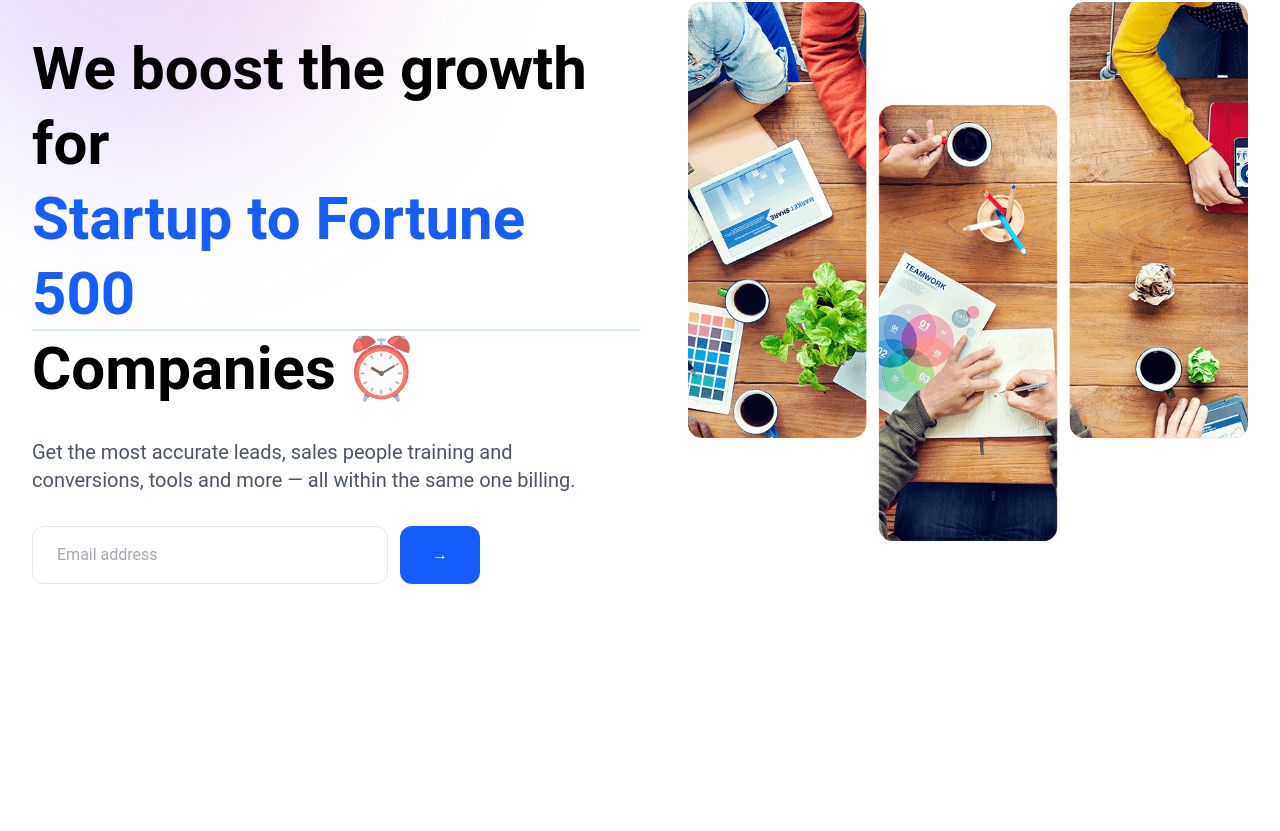
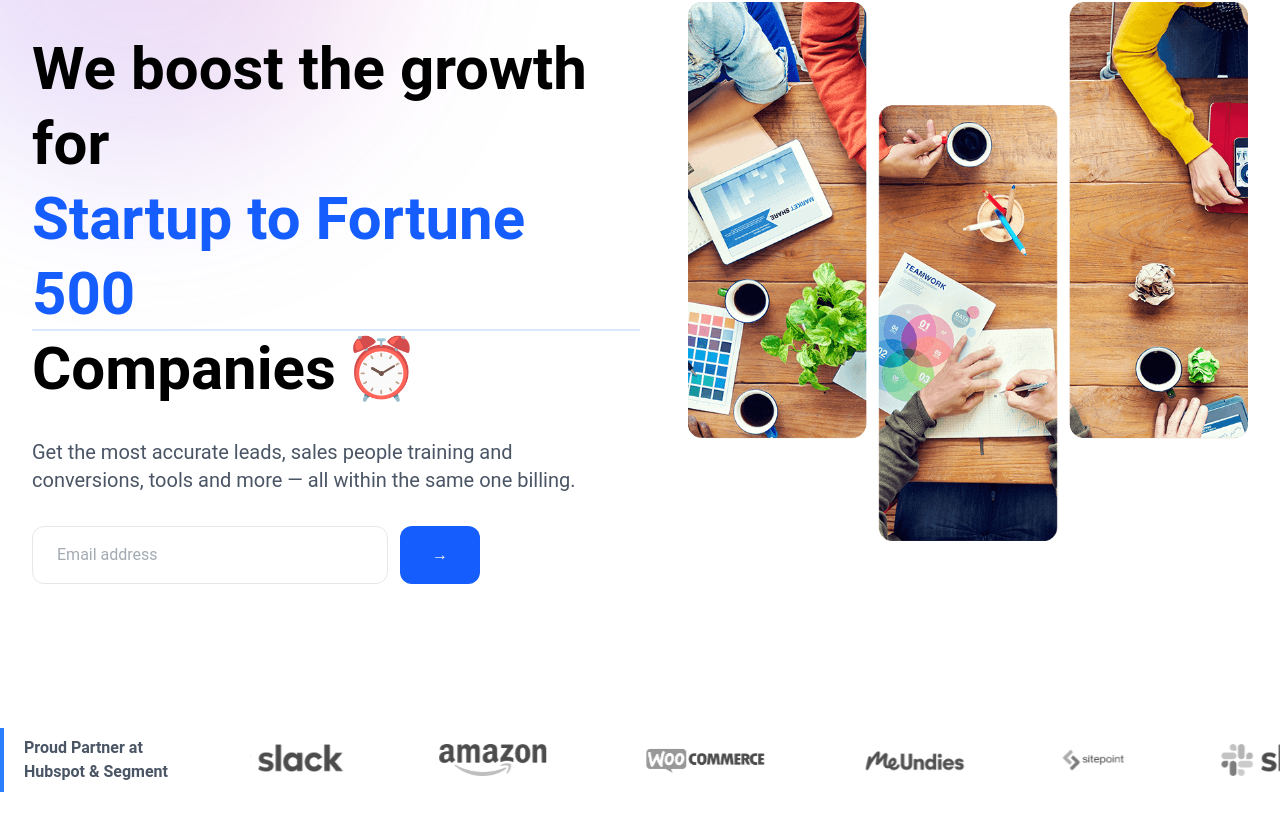
Before and after one commit to samirzjadhav/react-landing-page, a React (Vite) app: page / in a window 1280 px wide. Shown: the part 217-1048 px from the top of the page. Before the commit the page ends 865 px from the top, so only its background shows below. Built offline with nearby package versions, Linux system fonts and the light colour scheme.

Commit message:
feat: added new company logos section and make it look good on it

```diff
--- a/src/App.jsx
+++ b/src/App.jsx
@@ -1,6 +1,7 @@
 import React from "react";
 import Navbar from "./components/Navbar";
 import Hero from "./components/Hero";
+import CompanyLogos from "./components/CompanyLogos";
 
 function App() {
   return (
@@ -9,6 +10,7 @@
       <div className="overflow-hidden">
         <Navbar />
         <Hero />
+        <CompanyLogos />
       </div>
     </main>
   );
--- /dev/null
+++ b/src/components/CompanyLogos.jsx
@@ -0,0 +1,39 @@
+import React from "react";
+import slack from "../assets/slack.png";
+import amazon from "../assets/amazon.png";
+import woocommerce from "../assets/woocommerce.png";
+import meundies from "../assets/meundies.png";
+import sitepoint from "../assets/sitepoint.png";
+
+const CompanyLogos = () => {
+  const Logos = [slack, amazon, woocommerce, meundies, sitepoint];
+
+  return (
+    <div className="w-full overflow-hidden container mx-auto py-20 gap-8 flex sm:flex-row flex-col sm:items-center items-start">
+      <div className="w-[250px] shrink-0 px-5 text-gray-600 border-l-4 border-blue-500 bg-white py-2 z-10 sm:text-base text-xl font-semibold text-left">
+        Proud Partner at <br /> Hubspot & Segment
+      </div>
+      <div className="flex animate-marquee whitespace-nowrap">
+        {Logos.map((logos, index) => (
+          <img
+            key={index}
+            src={logos}
+            className="mx-12 h-8 w-36 object-contain grayscale opacity-70 hover:grayscale-0 hover:opacity-100 transition-all"
+            alt="Company Logos"
+          />
+        ))}
+        {/* duplicate logos */}
+        {Logos.map((logos, index) => (
+          <img
+            key={`${index}-duplicate`}
+            src={logos}
+            className="mx-12 h-8 w-36 object-contain grayscale opacity-70 hover:grayscale-0 hover:opacity-100 transition-all"
+            alt="Company Logos"
+          />
+        ))}
+      </div>
+    </div>
+  );
+};
+
+export default CompanyLogos;
--- a/src/index.css
+++ b/src/index.css
@@ -9,3 +9,16 @@
 }
 
 /* other styles... */
+
+.animate-marquee {
+  animation: marquee 25s linear infinite;
+}
+
+@keyframes marquee {
+  0% {
+    transform: translateX(0%);
+  }
+  100% {
+    transform: translateX(-50%);
+  }
+}
```
